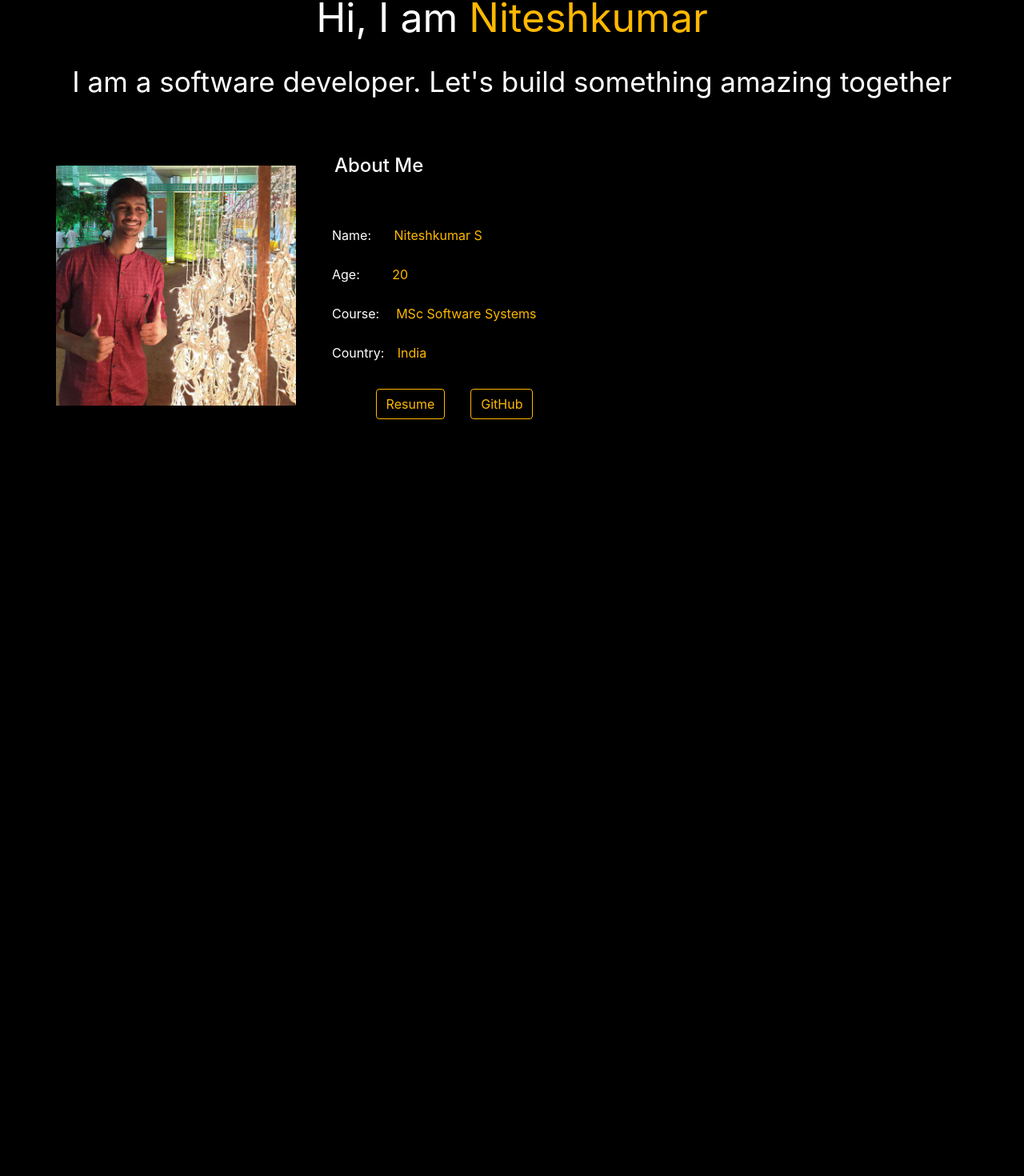
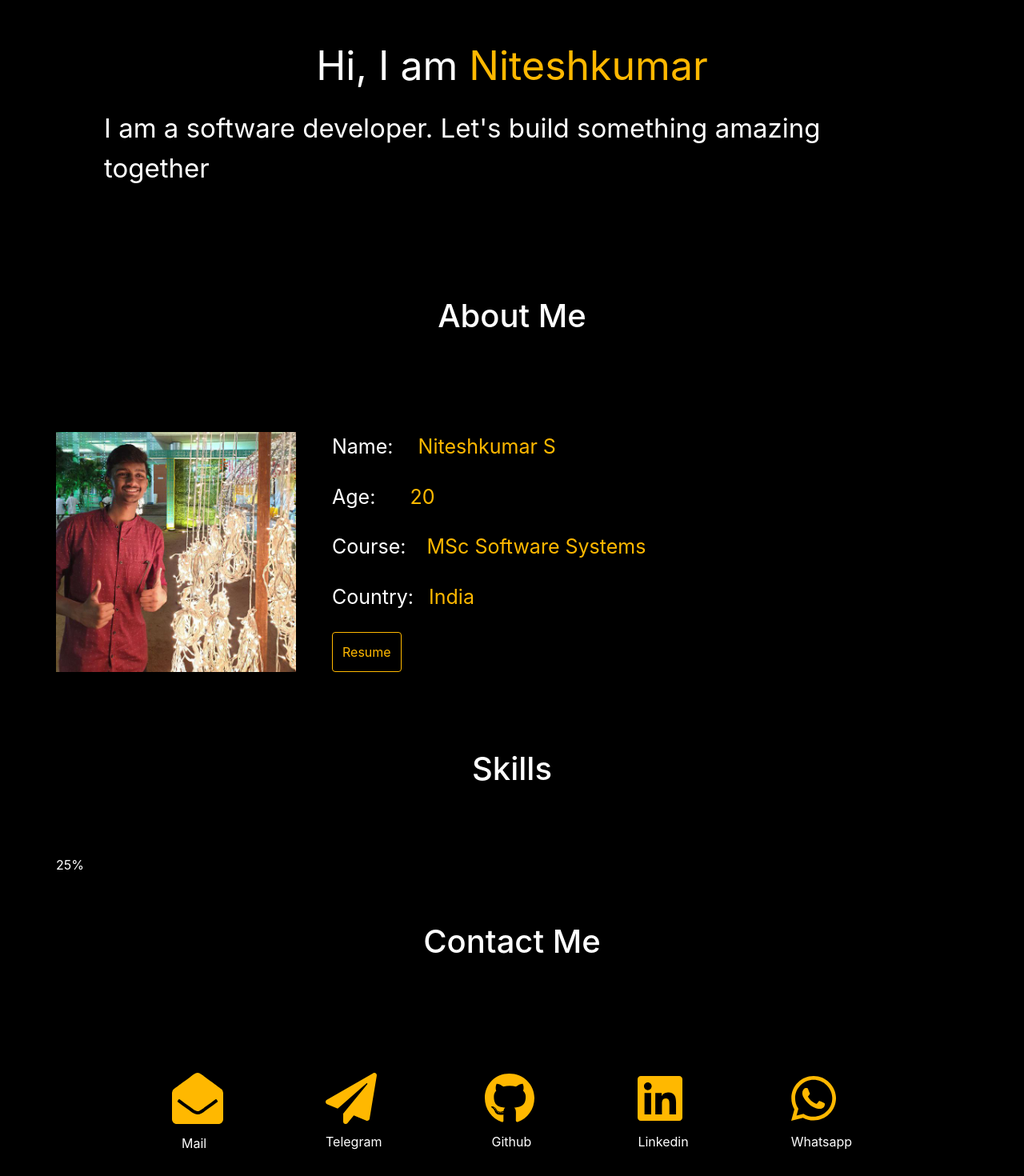
Before and after one commit to niteshkumar2000/portfolio, a React (Create React App) app: page / in a window 1280 px wide. Shown: the part 103-1573 px from the top of the page at 80% size. Before the commit the page ends 800 px from the top, so only its background shows below. Built offline with nearby package versions, Linux system fonts and the light colour scheme.

Commit message:
Portfolio: Hey! You wanna contact me it's here

```diff
--- a/package.json
+++ b/package.json
@@ -4,8 +4,11 @@
   "private": true,
   "homepage": "http://niteshkumar2000.github.io/portfolio",
   "dependencies": {
+    "@fortawesome/fontawesome-svg-core": "^1.2.27",
+    "@fortawesome/free-brands-svg-icons": "^5.12.1",
+    "@fortawesome/free-solid-svg-icons": "^5.12.1",
+    "@fortawesome/react-fontawesome": "^0.1.9",
     "bootstrap": "^4.3.1",
-    "font-awesome": "^4.7.0",
     "node-sass": "^4.13.1",
     "react": "^16.12.0",
     "react-dom": "^16.12.0",
--- a/src/App.js
+++ b/src/App.js
@@ -1,7 +1,9 @@
 import React from 'react';
 import './App.css';
-import {Nav, NavItem, NavLink, Row, Container, Media, ListGroup, ListGroupItem, Button } from "reactstrap";
-
+import {Nav, NavItem, NavLink, Row, Container, Media, ListGroup, ListGroupItem, Button, Progress } from "reactstrap";
+import { FontAwesomeIcon } from "@fortawesome/react-fontawesome";
+import { faEnvelopeOpen, faPaperPlane } from "@fortawesome/free-solid-svg-icons";
+import { faGithub, faLinkedin, faWhatsapp } from "@fortawesome/free-brands-svg-icons";
 
 const Home = () => {
   return (
@@ -10,7 +12,7 @@ const Home = () => {
             Hi, I am <span className="text-primary">Niteshkumar</span>
           </p>
 
-          <p style={{ fontSize: "35px" }}>
+          <p style={{ fontSize: "33px" }}>
             I am a software developer. Let's build something amazing together
           </p>
     </React.Fragment>
@@ -27,17 +29,17 @@ const NavBar = () => {
           </NavLink>
         </NavItem>
         <NavItem>
-          <NavLink href="#">
+          <NavLink href="#about">
             About
           </NavLink>
         </NavItem>
         <NavItem>
-          <NavLink href="#">
-            Projects
+          <NavLink href="#skills">
+            Skills
           </NavLink>
         </NavItem>
         <NavItem>
-          <NavLink href="#">
+          <NavLink href="#contact">
             Contact
           </NavLink>
         </NavItem>
@@ -47,17 +49,19 @@ const NavBar = () => {
 }
 
 const About = () => {
-  return(
+  return (
     <React.Fragment>
       <Media className="d-flex align-items-center">
         <Media left>
-          <img src="./assets/me.jpg" alt="profile" width="300px" height="300px"/>
+          <img
+            src="./assets/me.jpg"
+            alt="profile"
+            width="300px"
+            height="300px"
+          />
         </Media>
         <Media body className="p-2">
-          <Media heading className="p-2">
-            About Me
-          </Media>
-          <ListGroup>
+          <ListGroup style={{ fontSize: "25px" }}>
             <ListGroupItem>
               Name: <span className="text-primary p-2">Niteshkumar S</span>
             </ListGroupItem>
@@ -65,29 +69,22 @@ const About = () => {
               Age: <span className="text-primary p-3">20</span>
             </ListGroupItem>
             <ListGroupItem>
-              Course: <span className="text-primary p-1">&nbsp;MSc Software Systems</span>
+              Course:{" "}
+              <span className="text-primary p-1">
+                &nbsp;MSc Software Systems
+              </span>
             </ListGroupItem>
             <ListGroupItem>
               Country: <span className="text-primary p-1">India</span>
             </ListGroupItem>
             <ListGroupItem>
               <NavLink
-                    href="https://www.github.com/niteshkumar2000"
-                    target="_blank"
-                    rel="noopener noreferrer"
-                    className="float-right"
-                    >
-                    <Button outline color="primary">
-                        GitHub
-                    </Button>
-                </NavLink>
-                <NavLink
                 href="./assets/Resume.pdf"
                 target="_blank"
                 rel="noopener noreferrer"
-                        className="float-right"
+                className="float-left p-0"
               >
-                    <Button outline color="primary">
+                <Button outline color="primary" style={{width:"100%", height:"50px"}}>
                   Resume
                 </Button>
               </NavLink>
@@ -99,17 +96,108 @@ const About = () => {
   );
 }
 
+const Contact = () => {
+  return (
+    <React.Fragment>
+      <Nav pills className="d-flex">
+        <NavItem className="d-flex p-4">
+          <NavLink href="mailto:nitesh156200@gmail.com">
+            <FontAwesomeIcon
+              icon={faEnvelopeOpen}
+              size="4x"
+              style={{ color: "#ffb800" }}
+              className="d-flex align-items-start"
+            />
+            <p style={{ color: "white" }} className="p-1">
+              Mail
+            </p>
+          </NavLink>
+        </NavItem>
+        <NavItem className="d-flex p-4">
+          <NavLink href="https://t.me/Niteshkumar15">
+            <FontAwesomeIcon
+              icon={faPaperPlane}
+              size="4x"
+              style={{ color: "#ffb800" }}
+              className="d-flex align-items-start"
+            />
+            <p style={{ color: "white", paddingTop: "10px" }}>Telegram</p>
+          </NavLink>
+        </NavItem>
+        <NavItem className="d-flex p-4">
+          <NavLink href="https://github.com/niteshkumar2000">
+            <FontAwesomeIcon
+              icon={faGithub}
+              size="4x"
+              style={{ color: "#ffb800" }}
+              className="d-flex align-items-start"
+            />
+            <p style={{ color: "white", paddingTop: "10px" }}>
+              &nbsp;&nbsp;Github
+            </p>
+          </NavLink>
+        </NavItem>
+        <NavItem className="d-flex p-4">
+          <NavLink href="https://www.linkedin.com/in/niteshkumar-s-b4379a148/">
+            <FontAwesomeIcon
+              icon={faLinkedin}
+              size="4x"
+              style={{ color: "#ffb800" }}
+              className="d-flex align-items-start"
+            />
+            <p style={{ color: "white", paddingTop: "10px" }}>Linkedin</p>
+          </NavLink>
+        </NavItem>
+        <NavItem className="d-flex p-4">
+          <NavLink href="https://wa.me/918825812533">
+            <FontAwesomeIcon
+              icon={faWhatsapp}
+              size="4x"
+              style={{ color: "#ffb800" }}
+              className="d-flex align-items-start"
+            />
+            <p style={{ color: "white", paddingTop: "10px" }}>Whatsapp</p>
+          </NavLink>
+        </NavItem>
+      </Nav>
+    </React.Fragment>
+  );
+}
+
+const Skills = () => {
+  return (
+    <React.Fragment>
+      <div className="text-start">25%</div>
+      <Progress value={25}  style={{color:"yellow"}}/>
+    </React.Fragment>
+  );
+}
 function App() {
   return (
     <Container>
       <Row className="d-flex justify-content-end">
         <NavBar />
       </Row>
-      <Row className="d-flex justify-content-center">
+      <Row className="d-flex justify-content-center p-5">
         <Home />
+      </Row>
+      <Row className="d-flex justify-content-center p-5" id="about">
+        <h1>About Me</h1>
       </Row>
       <Row className="d-flex justify-content-start">
         <About />
+      </Row>
+      <Row className="d-flex justify-content-center p-5" id="skills">
+        <h1>Skills</h1>
+      </Row>
+      <Row className="d-flex justify-content-start">
+        <Skills />
+      </Row>
+      <Row className="d-flex justify-content-center p-5" id="contact">
+        <h1>Contact Me</h1>
+      </Row>
+      <Row className="d-flex justify-content-center">
+        <Contact />
       </Row>
     </Container>
   );
```
Also changed, not shown: 1 other file (tests, documents, lock files or other folders). Lines whose indentation alone changed are shown as unchanged.
